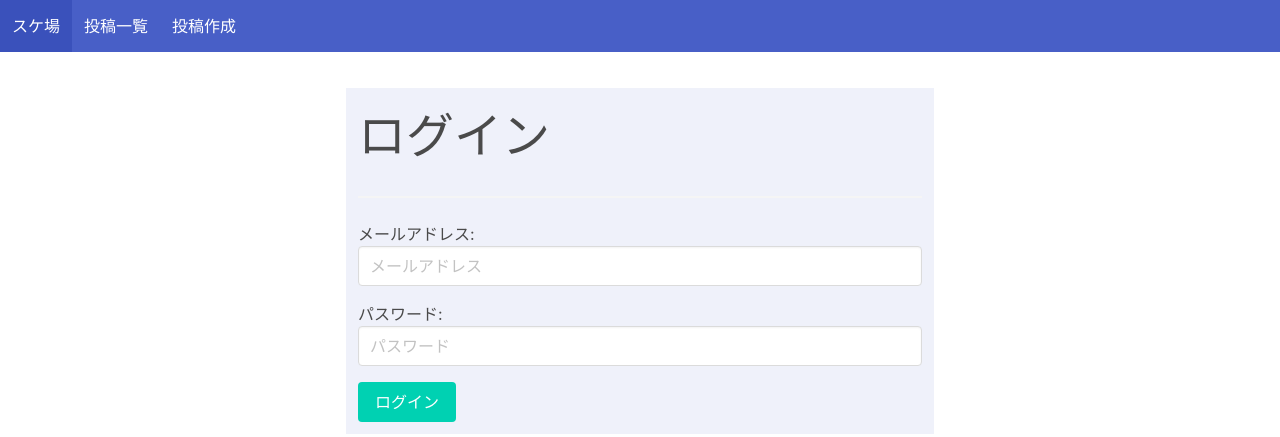
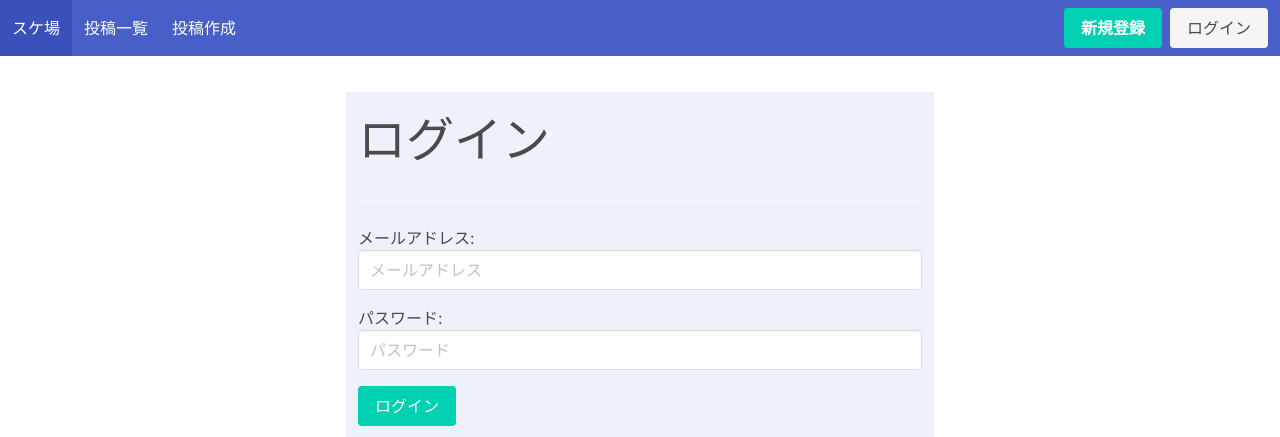
Before and after one commit to KaitoMizukami/sukeb, a Django app: page /accounts/login/ in a window 1280 px wide. Shown: the top 437 px of the page. Run offline with Django 4.2, Linux system fonts and the light colour scheme.

Commit message:
Add login and logout button

```diff
--- a/templates/header.html
+++ b/templates/header.html
@@ -13,5 +13,22 @@
                 投稿作成
             </a>
         </div>
+
+    <div class="navbar-end">
+        <div class="navbar-item">
+            <div class="buttons">
+                {% if request.user.is_authenticated %}
+                    <p class="mr-6">{{ request.user }}さん、ようこそ</p>
+                    <a class="button is-warning" href="{% url 'authentications:logout' %}">ログアウト</a>
+                {% else %}
+                    <a class="button is-primary" href="{% url 'authentications:signup' %}">
+                        <strong>新規登録</strong>
+                    </a>
+                    <a class="button is-light" href="{% url 'authentications:login' %}">
+                        ログイン
+                    </a>
+                {% endif %}
+            </div>
+        </div>
     </div>
 </nav>
```
